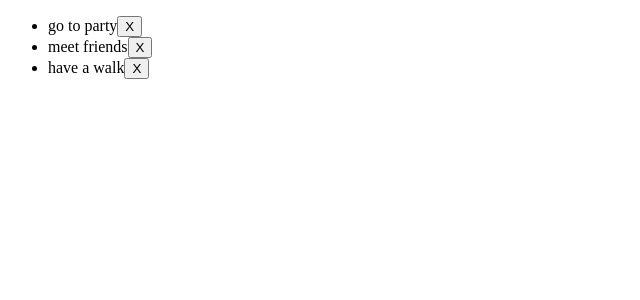
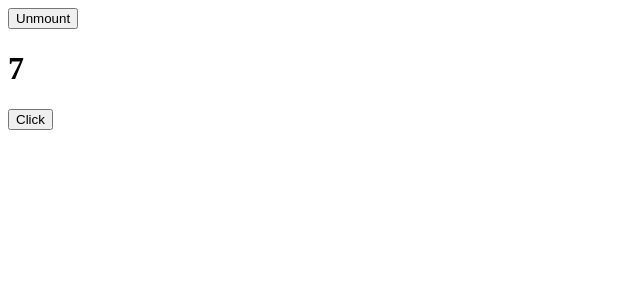
Before and after one commit to freshcodeAlice/fm-cra-first-project, a React (Create React App) app: page / in a window 1280 px wide. Shown: the top 300 px of the page, without its empty margins (0-640 px from the left). Built offline with nearby package versions, Linux system fonts and the light colour scheme.

Commit message:
Counter (lifecycle methods)

```diff
--- /dev/null
+++ b/src/components/Counter/Counter.js
@@ -0,0 +1,39 @@
+import React from "react";
+
+class Counter extends React.Component {
+    constructor(props) {
+        super(props);
+        this.state = {
+            count: 0
+        }
+        this.intervarId = null;
+    }
+
+    start = () => {
+        this.intervarId = setInterval(()=> {
+            const {count} = this.state;
+            this.setState({
+                count: count+1
+            })
+        }, 1000);
+        console.log(this.intervarId);
+    }
+
+    componentDidMount() {
+        this.start();
+    }
+
+    componentWillUnmount () {
+        console.log('I will die')
+        clearInterval(this.intervarId);
+    }
+
+    render() {
+        return <>
+        <h1>{this.state.count}</h1>
+        <button>Click</button>
+        </>
+    }
+}
+
+export default Counter
--- /dev/null
+++ b/src/components/Counter/CounterPage.js
@@ -0,0 +1,22 @@
+import React from "react";
+import Counter from "./Counter";
+
+class CounterPage extends React.Component {
+    constructor(props) {
+        super(props);
+        this.state = {
+            mount: true
+        }
+    }
+
+
+    render() {
+        return (
+            <>
+            <button onClick={()=> this.setState({mount: !this.state.mount})} >Unmount</button>
+            {this.state.mount ? <Counter /> : null }
+            </>)
+    }
+}
+
+export default CounterPage;
--- a/src/index.js
+++ b/src/index.js
@@ -1,13 +1,15 @@
 import React from 'react';
 import ReactDOM from 'react-dom/client';
+import CounterPage from './components/Counter/CounterPage';
 // import App from './App';
 // import AlohaDashboard from './components/AlohaDashboard/AlohaDashboard'
-import ToDoList from './components/ToDoList';
+// import ToDoList from './components/ToDoList';
 // import Scene from './components/Scene/Scene';
 
 const root = ReactDOM.createRoot(document.getElementById('root'));
 root.render(
-    <ToDoList />
+    // <ToDoList />
     // <AlohaDashboard />
     // <Scene />
+    <CounterPage />
 );
```
